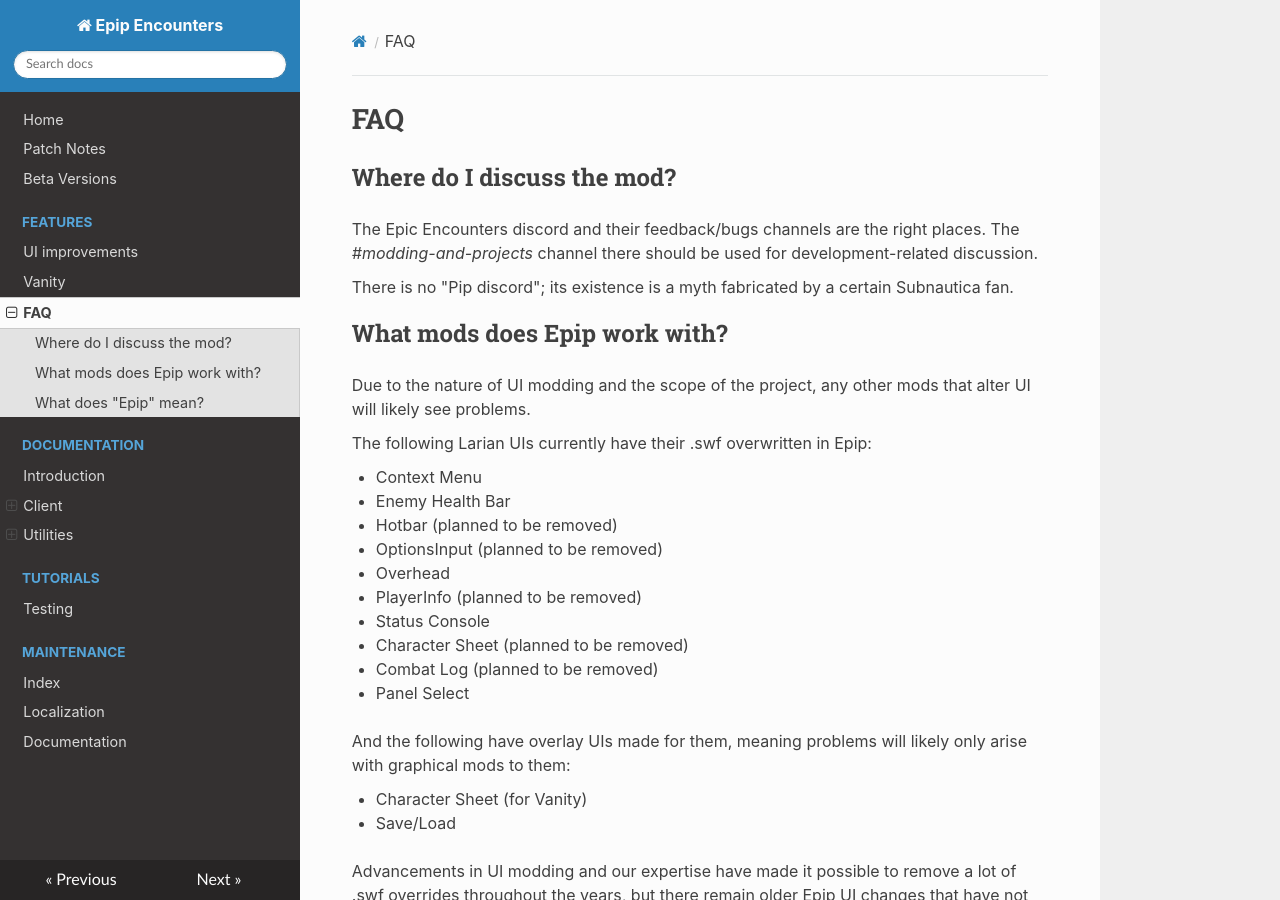
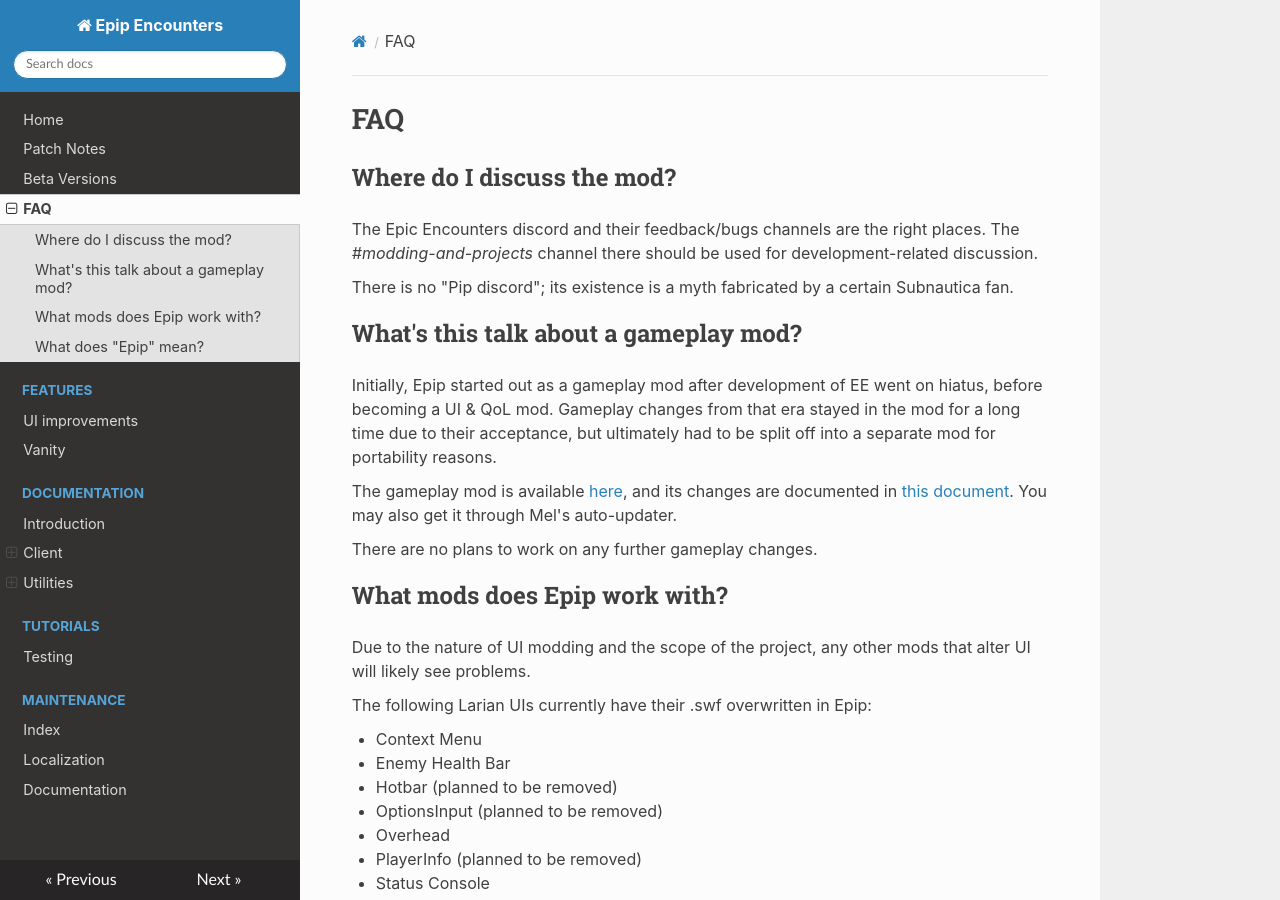
Before and after one commit to PinewoodPip/epip, an MkDocs documentation site: the page built from docs/Info/faq.md, in a window 1280 px wide and 900 px high. Built offline with MkDocs 1.6.1, drawn with Linux system fonts in a browser that asks for light colours; nearby versions of some CDN libraries.

Commit message:
Add gameplay mod info

```diff
--- a/docs/Info/faq.md
+++ b/docs/Info/faq.md
@@ -5,6 +5,13 @@
 The *#modding-and-projects* channel there should be used for development-related discussion.
 
 There is no "Pip discord"; its existence is a myth fabricated by a certain Subnautica fan.
+
+## What's this talk about a gameplay mod?
+Initially, Epip started out as a gameplay mod after development of EE went on hiatus, before becoming a UI & QoL mod. Gameplay changes from that era stayed in the mod for a long time due to their acceptance, but ultimately had to be split off into a separate mod for portability reasons.
+
+The gameplay mod is available [here](https://drive.google.com/file/d/1HqxEzlXaZa4AMRpCybDPvZ2IyFjAL0J0/view?usp=sharing), and its changes are documented in [this document](https://docs.google.com/document/d/10C39LndW8QwDcfA_bUpq_ZYu_6lt_vkjW7-sFeIuBKU/edit#heading=h.trnrapu9q41w). You may also get it through Mel's auto-updater.
+
+There are no plans to work on any further gameplay changes.
 
 ## What mods does Epip work with?
 Due to the nature of UI modding and the scope of the project, any other mods that alter UI will likely see problems.
--- a/mkdocs.yml
+++ b/mkdocs.yml
@@ -20,10 +20,10 @@
   - Home: index.md
   - Patch Notes: patchnotes.md
   - Beta Versions: beta.md
+  - FAQ: Info/faq.md
   - Features:
     - "UI improvements": "Features/UI.md"
     - "Vanity": "Features/Vanity.md"
-  - FAQ: Info/faq.md
   - Documentation:
     - "Introduction": "docs.md"
     - "Client":
```
Also changed, not shown: docs/index.md (+5 -3 lines).
